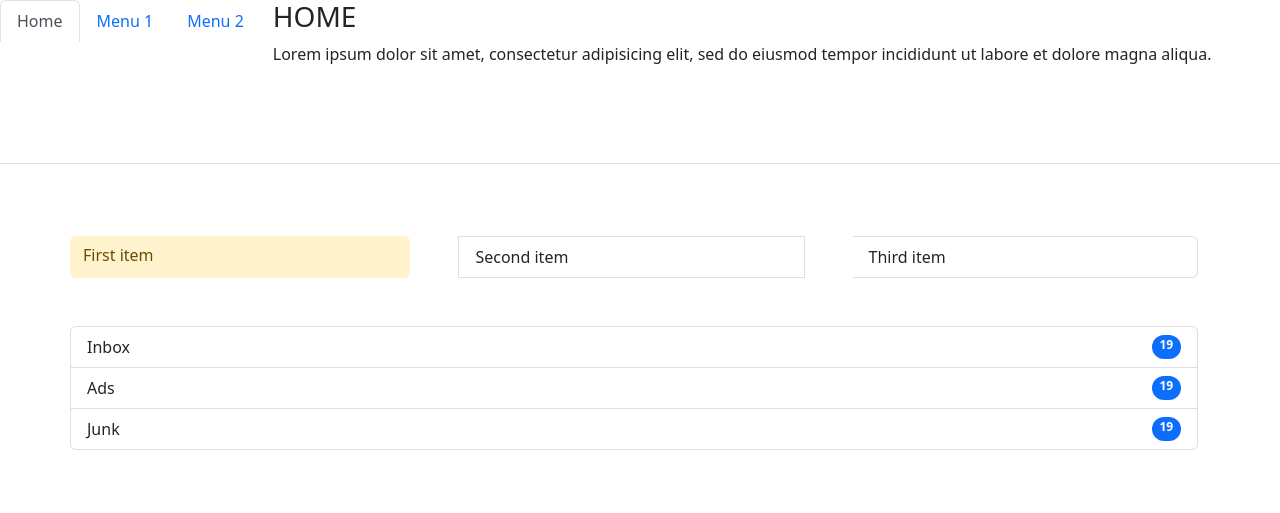
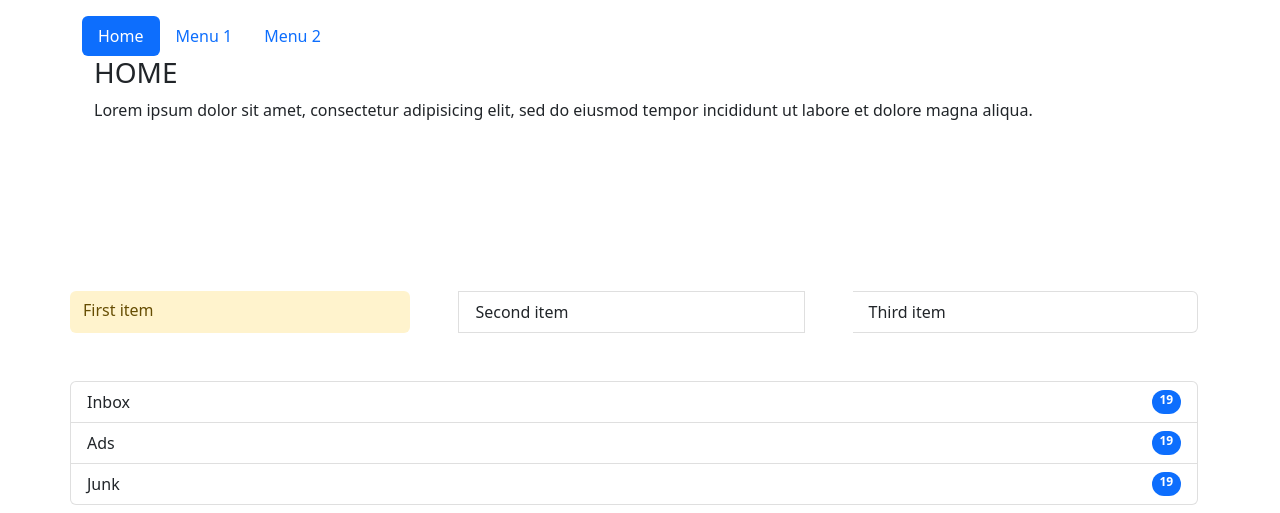
Before and after one commit to natnaelLake/bootstrapcheckup, a plain HTML site: page bootstrap.html in a window 1280 px wide. Shown: the top 513 px of the page. Drawn offline with nearby package versions, Linux system fonts and the light colour scheme.

Commit message:
Modified

```diff
--- a/bootstrap.html
+++ b/bootstrap.html
@@ -9,15 +9,16 @@
   <script src="https://cdn.jsdelivr.net/npm/bootstrap@5.2.0/dist/js/bootstrap.bundle.min.js"></script>
 </head>
 <body>
-<ul class = "nav nav-tabs">
+<div class = "container mt-3">
+    <ul class = " container nav nav-pills" role = "tablist">
         <li class = "nav-item">
             <a href="" class = "nav-link active" data-bs-toggle="tab" href = "#home">Home</a>
         </li>
         <li class = "nav-item">
-        <a class = "nav-link" data-bs-toggle = "tab" href="#menu2">Menu 1</a>
+            <a class = "nav-link" data-bs-toggle = "pill" href="#menu2">Menu 1</a>
         </li>
         <li class = 'nav-item'>
-        <a class = "nav-link" data-bs-toggle = "tab" href="#menu1">Menu 2</a>
+            <a class = "nav-link" data-bs-toggle = "pill" href="#menu1">Menu 2</a>
         </li>
     <div class = "tab-content">
 
@@ -38,6 +39,7 @@
 
     </div>
     </ul>
+</div>
 
 <br><br><br>
     <div class = "container list-group gap-5 list-group-horizontal">
```
Lines whose indentation alone changed are shown as unchanged.
